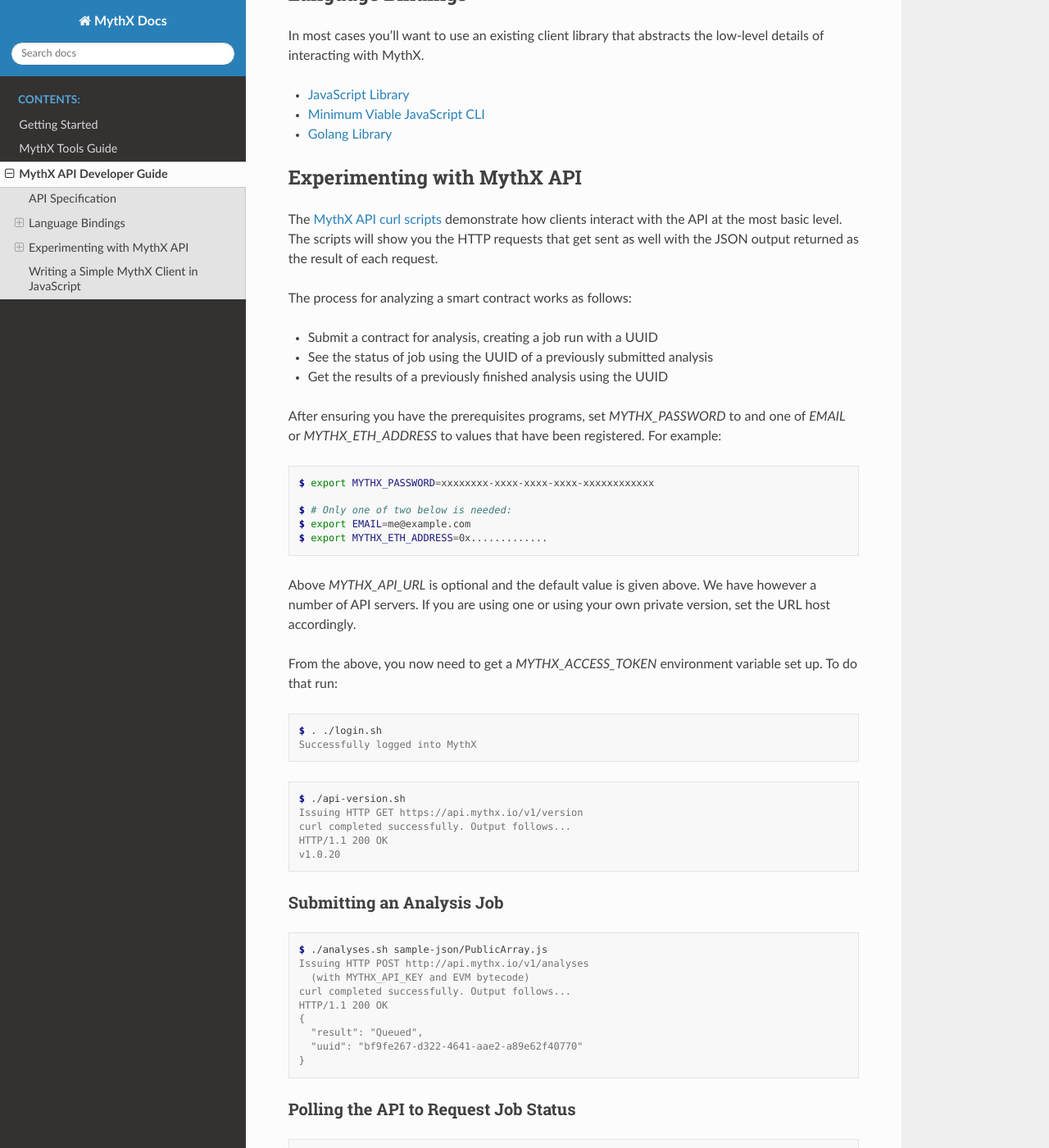
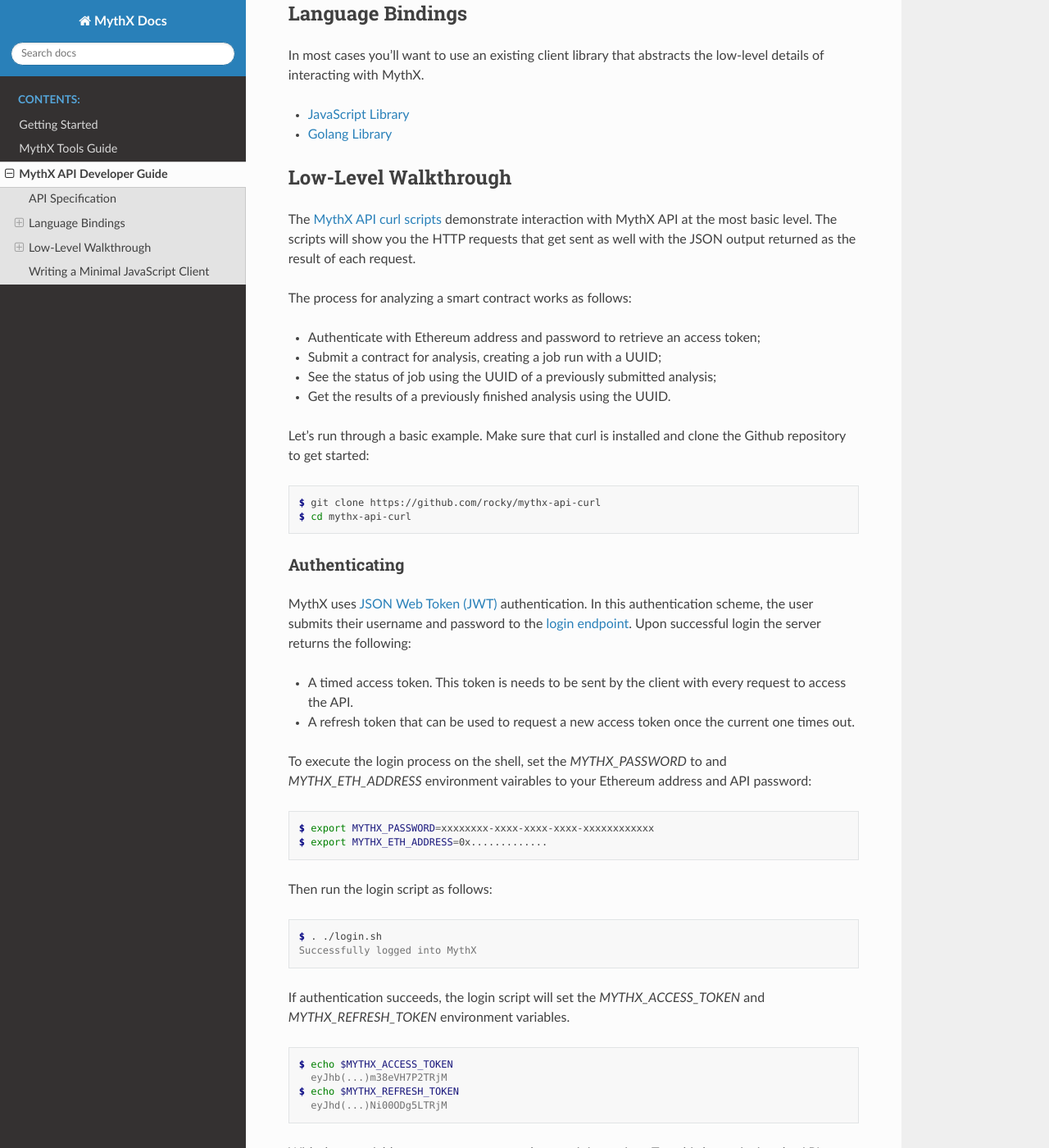
Before and after one commit to Consensys/mythx-docs, a Sphinx documentation site: the page built from docs/source/main/building-security-tools-on-mythx.rst, in a window 1280 px wide and 1400 px high, scrolled down 552 px. Shown: the whole window at 82% size. Built offline with Sphinx 7.4.7 and the Read the Docs theme 2.0.0, drawn with Linux system fonts in a browser that asks for light colours; some of the changed text lies outside the part shown.

Commit message:
Update developer guide

```diff
--- a/docs/source/main/building-security-tools-on-mythx.rst
+++ b/docs/source/main/building-security-tools-on-mythx.rst
@@ -23,62 +23,84 @@
     :maxdepth: 1
 
     ../SDK/armlet
-    ../SDK/sabre
     ../SDK/shard
 
 
-Experimenting with MythX API
-----------------------------
+Low-Level Walkthrough
+---------------------
 
 The `MythX API curl scripts <https://github.com/rocky/mythx-api-curl>`_ demonstrate
-how clients interact with the API at the most basic level. The scripts will show
+interaction with MythX API at the most basic level. The scripts will show
 you the HTTP requests that get sent as well with the JSON output returned as the result
 of each request.
 
 The process for analyzing a smart contract works as follows:
 
-* Submit a contract for analysis, creating a job run with a UUID
-* See the status of job using the UUID of a previously submitted analysis
-* Get the results of a previously finished analysis using the UUID
+* Authenticate with Ethereum address and password to retrieve an access token;
+* Submit a contract for analysis, creating a job run with a UUID;
+* See the status of job using the UUID of a previously submitted analysis;
+* Get the results of a previously finished analysis using the UUID.
 
-After ensuring you have the prerequisites programs, set
-`MYTHX_PASSWORD` to and one of `EMAIL` or `MYTHX_ETH_ADDRESS` to
-values that have been registered. For example:
+Let's run through a basic example. Make sure that curl is installed and clone the
+Github repository to get started:
+
+.. code-block:: console
+
+  $ git clone https://github.com/rocky/mythx-api-curl
+  $ cd mythx-api-curl
+
+Authenticating
+~~~~~~~~~~~~~~
+
+MythX uses `JSON Web Token (JWT) <https://jwt.io>`_ authentication. In this authentication scheme,
+the user submits their username and password to the `login endpoint <https://api.mythx.io/v1/openapi#operation/login>`_.
+Upon successful login the server returns the following:
+
+- A timed access token. This token is needs to be sent by the client with every request to access the API.
+- A refresh token that can be used to request a new access token once the current one times out.
+
+To execute the login process on the shell, set the `MYTHX_PASSWORD` to and `MYTHX_ETH_ADDRESS`
+environment vairables to your Ethereum address and API password:
 
 .. code-block:: console
 
   $ export MYTHX_PASSWORD=xxxxxxxx-xxxx-xxxx-xxxx-xxxxxxxxxxxx
-
-  $ # Only one of two below is needed:
-  $ export EMAIL=me@example.com
   $ export MYTHX_ETH_ADDRESS=0x.............
 
-Above `MYTHX_API_URL` is optional and the default value is given above.
-We have however a number of API servers. If you are using one or using
-your own private version, set the URL host accordingly.
-
-From the above, you now need to get a `MYTHX_ACCESS_TOKEN` environment
-variable set up. To do that run:
+Then run the login script as follows:
 
 .. code-block:: console
 
    $ . ./login.sh
    Successfully logged into MythX
 
+If authentication succeeds, the login script will set the `MYTHX_ACCESS_TOKEN` and `MYTHX_REFRESH_TOKEN`
+environment variables.
 
+.. code-block:: console
+
+  $ echo $MYTHX_ACCESS_TOKEN
+    eyJhb(...)m38eVH7P2TRjM
+  $ echo $MYTHX_REFRESH_TOKEN
+    eyJhd(...)Ni00ODg5LTRjM
+
+With these variables set you can execute the remaining scripts. Test this by retrieving the API version:
 
 .. code-block:: console
 
   $ ./api-version.sh
   Issuing HTTP GET https://api.mythx.io/v1/version
-  curl completed successfully. Output follows...
-  HTTP/1.1 200 OK
-  v1.0.20
-
+  curl completed sucessfully. Output follows...
+  HTTP/2 200
+  {
+    "api": "v1.3.2",
+    "maru": "0.3.2",
+    "mythril": "0.20.0"
+  }
 
 
 Submitting an Analysis Job
-^^^^^^^^^^^^^^^^^^^^^^^^^^
+~~~~~~~~~~~~~~~~~~~~~~~~~~
 
 .. code-block:: console
 
@@ -94,7 +116,7 @@
 
 
 Polling the API to Request Job Status
-^^^^^^^^^^^^^^^^^^^^^^^^^^^^^^^^^^^^^
+~~~~~~~~~~~~~~~~~~~~~~~~~~~~~~~~~~~~~
 
 .. code-block:: console
 
@@ -110,10 +132,20 @@
 
 
 Obtaining Analysis Results
-^^^^^^^^^^^^^^^^^^^^^^^^^^
+~~~~~~~~~~~~~~~~~~~~~~~~~~
 
 TODO
 
 
-Writing a Simple MythX Client in JavaScript
--------------------------------------------
+Writing a Minimal JavaScript Client
+-----------------------------------
+
+TODO
+
+Sabre is a JavaScript-based CLI for the MythX platform. It has been
+implemented as a PoC for API integration.
+
+
+.. seealso::
+
+  * `Sabre - Minimum Viable MythX Client <https://github.com/b-mueller/sabre>`_
```
Also changed, not shown: docs/source/SDK/sabre.rst (deleted, +0 -24 lines).
